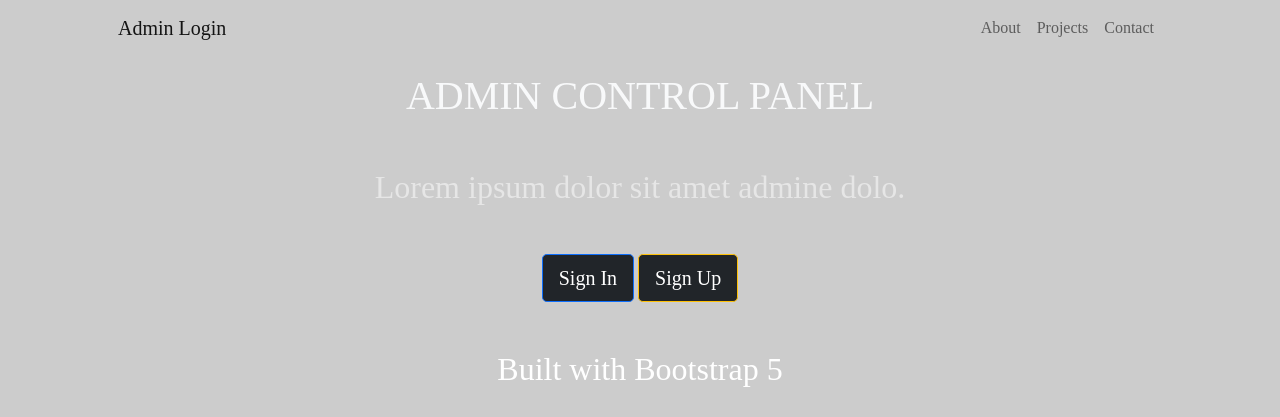
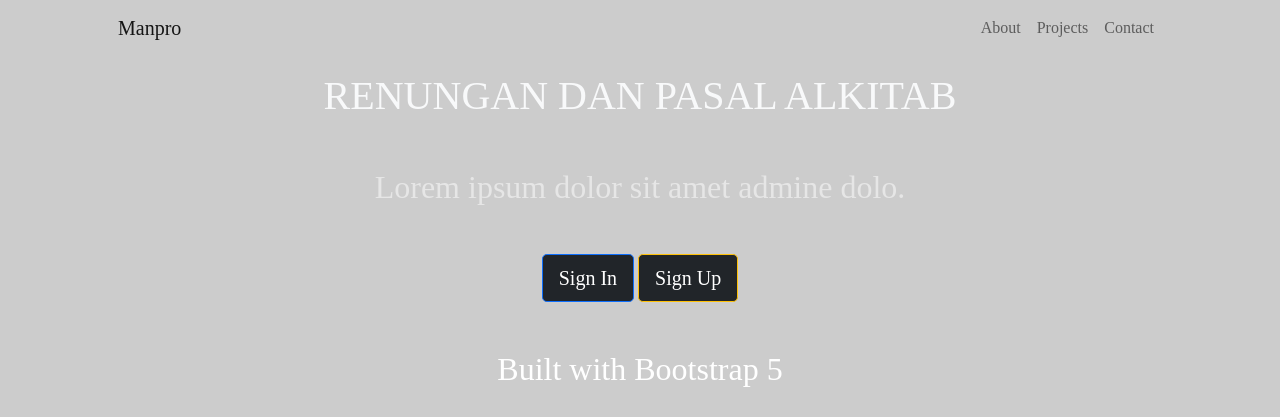
Before and after one commit to michael-halim/proyek-manpro, a PHP site: page /login.php in a window 1280 px wide. Shown: the top 417 px of the page. Run offline with PHP 8.4, Linux system fonts and the light colour scheme; some libraries are stand-ins or nearby versions; some web fonts are replaced.

Commit message:
Update login.php

```diff
--- a/login.php
+++ b/login.php
@@ -22,7 +22,7 @@ include 'connect.php';
            <!-- Navigation-->
            <nav class="navbar navbar-expand-lg navbar-light fixed-top" id="mainNav">
             <div class="container px-4 px-lg-5">
-                <a class="navbar-brand" href="#page-top">Admin Login</a>
+                <a class="navbar-brand" href="#page-top">Manpro</a>
                 <button class="navbar-toggler navbar-toggler-right" type="button" data-bs-toggle="collapse" data-bs-target="#navbarResponsive" aria-controls="navbarResponsive" aria-expanded="false" aria-label="Toggle navigation">
                     Menu
                     <i class="fas fa-bars"></i>
@@ -43,7 +43,7 @@ include 'connect.php';
                     <div class="text-center">
 
 
-                        <h1 class="py-4 mb-4 mx-auto my-0 text-uppercase text-light">Admin Control Panel</h1>
+                        <h1 class="py-4 mb-4 mx-auto my-0 text-uppercase text-light">Renungan dan Pasal Alkitab</h1>
                         <h2 class="text-white-50 mx-auto mt-2 mb-5">Lorem ipsum dolor sit amet admine dolo.</h2>
 
 
```
